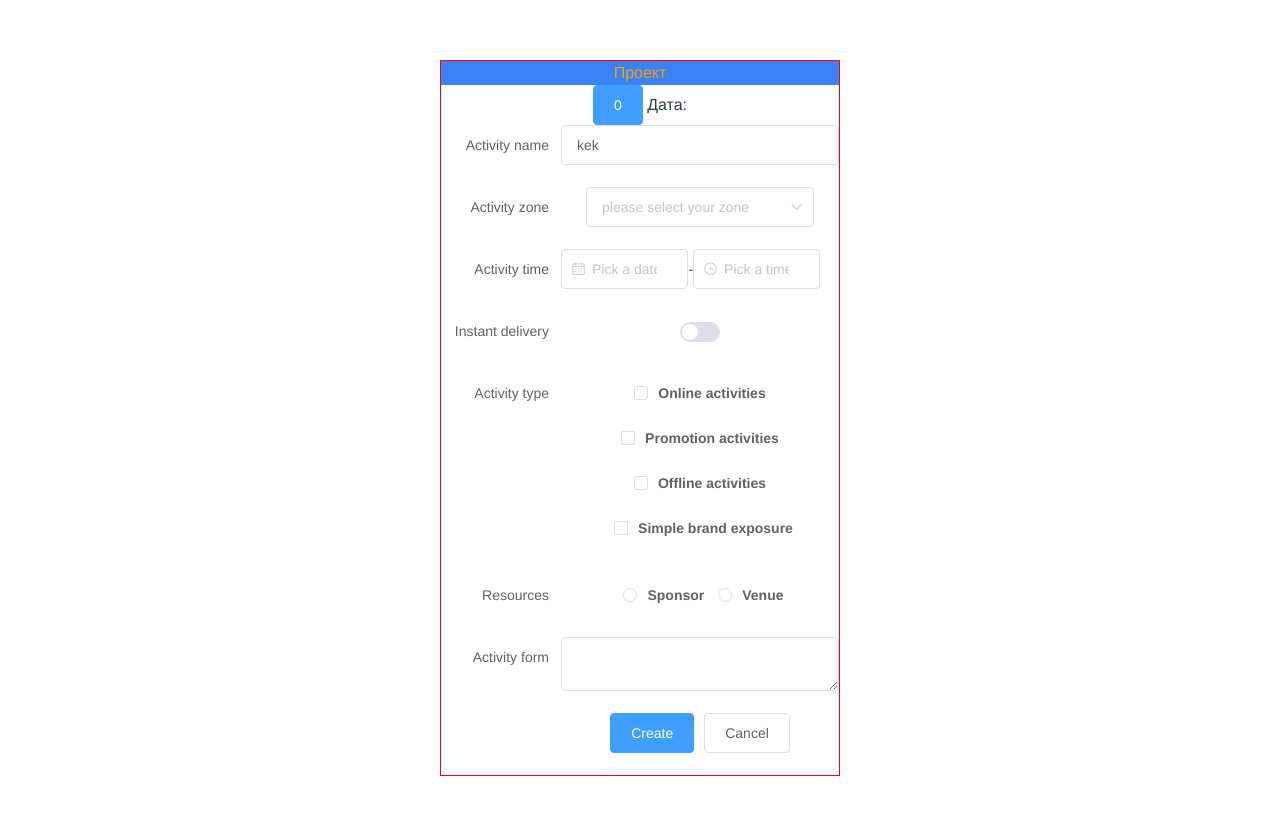
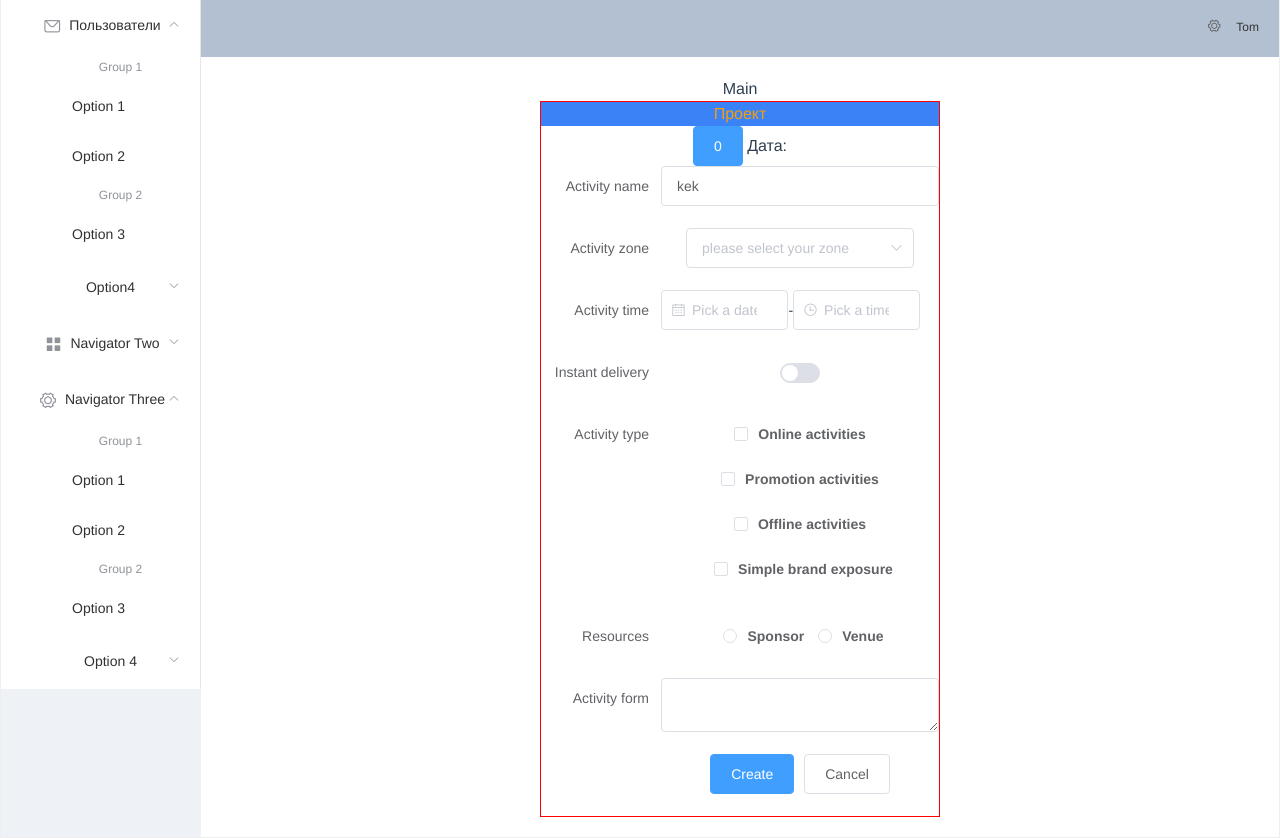
Before and after one commit to yaskevich/persona, a Vue app in the folder front/: page / in a window 1280 px wide. Before the commit the page ends 800 px from the top, so only its background shows below. Built offline with nearby package versions, Linux system fonts and the light colour scheme.

Commit message:
add main UI markup

```diff
--- a/front/src/App.vue
+++ b/front/src/App.vue
@@ -1,5 +1,84 @@
 <template>
-  <HelloWorld msg="Проект" />
+
+<el-container style="margin-top:-4rem; border: 1px solid #eee">
+  <el-aside width="200px" style="background-color: rgb(238, 241, 246)">
+    <el-menu :default-openeds="['1', '3']">
+      <el-submenu index="1">
+        <template #title><i class="el-icon-message"></i>Пользователи</template>
+        <el-menu-item-group>
+          <template #title>Group 1</template>
+          <el-menu-item index="1-1">Option 1</el-menu-item>
+          <el-menu-item index="1-2">Option 2</el-menu-item>
+        </el-menu-item-group>
+        <el-menu-item-group title="Group 2">
+          <el-menu-item index="1-3">Option 3</el-menu-item>
+        </el-menu-item-group>
+        <el-submenu index="1-4">
+          <template #title>Option4</template>
+          <el-menu-item index="1-4-1">Option 4-1</el-menu-item>
+        </el-submenu>
+      </el-submenu>
+      <el-submenu index="2">
+        <template #title><i class="el-icon-menu"></i>Navigator Two</template>
+        <el-menu-item-group>
+          <template #title>Group 1</template>
+          <el-menu-item index="2-1">Option 1</el-menu-item>
+          <el-menu-item index="2-2">Option 2</el-menu-item>
+        </el-menu-item-group>
+        <el-menu-item-group title="Group 2">
+          <el-menu-item index="2-3">Option 3</el-menu-item>
+        </el-menu-item-group>
+        <el-submenu index="2-4">
+          <template #title>Option 4</template>
+          <el-menu-item index="2-4-1">Option 4-1</el-menu-item>
+        </el-submenu>
+      </el-submenu>
+      <el-submenu index="3">
+        <template #title><i class="el-icon-setting"></i>Navigator Three</template>
+        <el-menu-item-group>
+          <template #title>Group 1</template>
+          <el-menu-item index="3-1">Option 1</el-menu-item>
+          <el-menu-item index="3-2">Option 2</el-menu-item>
+        </el-menu-item-group>
+        <el-menu-item-group title="Group 2">
+          <el-menu-item index="3-3">Option 3</el-menu-item>
+        </el-menu-item-group>
+        <el-submenu index="3-4">
+          <template #title>Option 4</template>
+          <el-menu-item index="3-4-1">Option 4-1</el-menu-item>
+        </el-submenu>
+      </el-submenu>
+    </el-menu>
+  </el-aside>
+
+  <el-container>
+    <el-header style="text-align: right; font-size: 12px">
+      <el-dropdown>
+        <i class="el-icon-setting" style="margin-right: 15px"></i>
+        <template #dropdown>
+          <el-dropdown-menu>
+              <el-dropdown-item>View</el-dropdown-item>
+              <el-dropdown-item>Add</el-dropdown-item>
+              <el-dropdown-item>Delete</el-dropdown-item>
+          </el-dropdown-menu>
+        </template>
+      </el-dropdown>
+      <span>Tom</span>
+    </el-header>
+
+    <el-main>
+      <!-- <div class="common-layout">
+      <el-container>
+        <el-header>Header</el-header>
+        <el-main> -->
+          Main
+          <HelloWorld msg="Проект" />
+        <!-- </el-main>
+      </el-container>
+    </div> -->
+    </el-main>
+  </el-container>
+</el-container>
 </template>
 
 <script lang="ts">
@@ -23,4 +102,13 @@ export default defineComponent({
   color: #2c3e50;
   margin-top: 60px;
 }
+.el-header {
+    background-color: #B3C0D1;
+    color: #333;
+    line-height: 60px;
+  }
+
+  .el-aside {
+    color: #333;
+  }
 </style>
```
Also changed, not shown: 1 other file (tests, documents, lock files or other folders).
